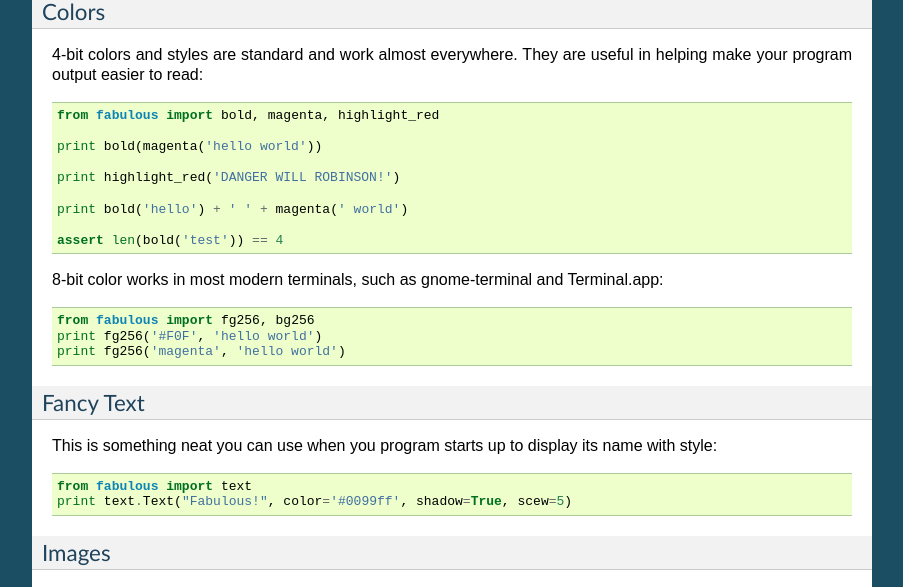
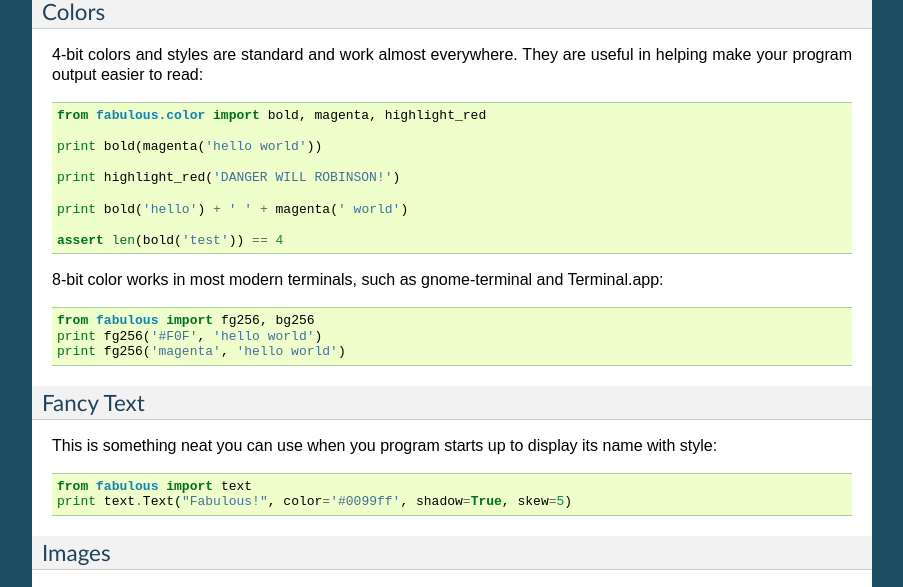
Before and after one commit to jart/fabulous, a Sphinx documentation site: the page built from docs/index.rst, in a window 1280 px wide and 900 px high, scrolled down 2464 px. Shown: the part 152-739 px from the top of the window, without its empty margins (198-1101 px from the left). Built offline with Sphinx 7.4.7, drawn with Linux system fonts in a browser that asks for light colours; formulas are drawn with MathJax 3.

Commit message:
Minor corrections to docs (#9)

```diff
--- a/docs/index.rst
+++ b/docs/index.rst
@@ -62,7 +62,7 @@
 4-bit colors and styles are standard and work almost everywhere. They are
 useful in helping make your program output easier to read::
 
-    from fabulous import bold, magenta, highlight_red
+    from fabulous.color import bold, magenta, highlight_red
 
     print bold(magenta('hello world'))
 
@@ -87,7 +87,7 @@
 name with style::
 
     from fabulous import text
-    print text.Text("Fabulous!", color='#0099ff', shadow=True, scew=5)
+    print text.Text("Fabulous!", color='#0099ff', shadow=True, skew=5)
 
 
 Images
```
Also changed, not shown: 1 other file.
